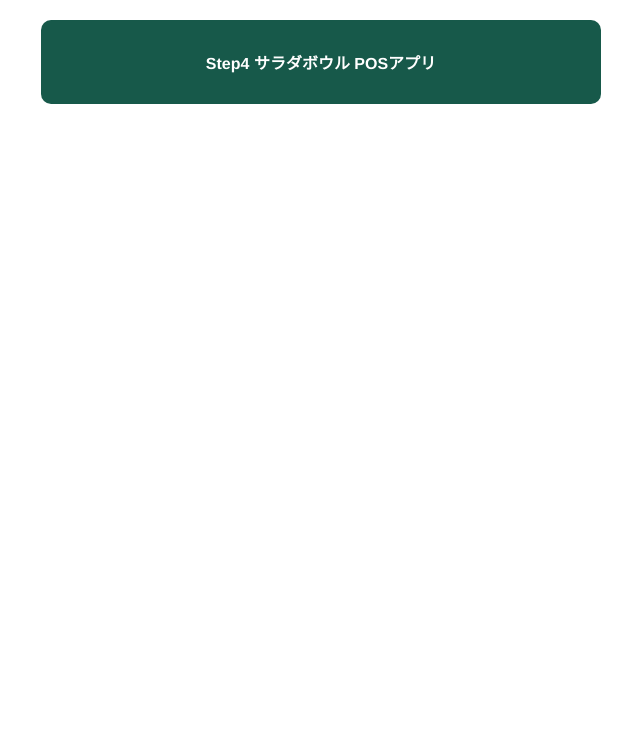
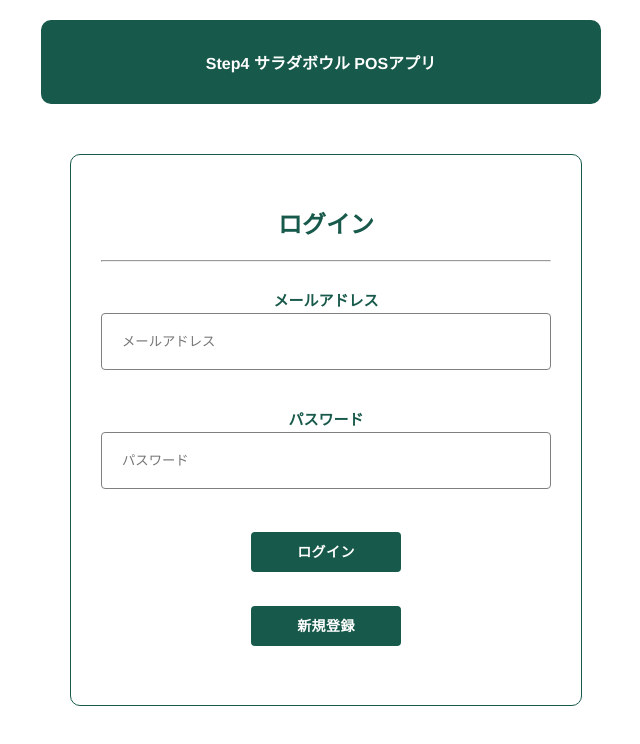
Before and after one commit to hkriauq/saladbowl_dx_team_react_app_pos_lv2, a React (Create React App) app: page / in a window 1280 px wide. Before the commit this address had no page. Shown: the top 744 px of the page, without its empty margins (319-959 px from the left). Built offline with nearby package versions, Linux system fonts and the light colour scheme.

Commit message:
App.js、LoginForm.js修正

```diff
--- a/src/App.js
+++ b/src/App.js
@@ -151,7 +151,7 @@ function App() {
       <body className="App-body">
         <Routes>
           <Route
-            path="/login"
+            path="/"
             element={
                 <LoginForm onRegister={handleRegister} />
             }
--- a/src/components/LoginForm.js
+++ b/src/components/LoginForm.js
@@ -5,7 +5,7 @@ import Button from '@mui/material/Button';
 function LoginForm({ onRegister }) {
   const initialValues = { username: "", mailAddress: "", password: "" };
   const [formValues, setFormValues] = useState(initialValues);
-  const [formErros, setFormErrors] = useState({});
+  const [formErrors, setFormErrors] = useState({});
   const [isSubmit, setIsSubmit] = useState(false);
 
   const handleChange = (e) => {
@@ -22,13 +22,13 @@ function LoginForm({ onRegister }) {
   };
 
   useEffect(() => {
-    console.log(formErros);
+    console.log(formErrors);
     //エラーなしでかつ送信されているなら。
-    if (Object.keys(formErros).length === 0 && isSubmit) {
+    if (Object.keys(formErrors).length === 0 && isSubmit) {
       console.log(formValues);
     } else {
     }
-  }, [formErros]);
+  }, [formErrors]);
 
   //バリデーションチェック
   const validate = (values) => {
@@ -81,7 +81,7 @@ function LoginForm({ onRegister }) {
               onChange={(e) => handleChange(e)}
             />
           </div>
-          <p className="errorMsg">{formErros.mailAddress}</p>
+          <p className="errorMsg">{formErrors.mailAddress}</p>
 
           <div className="formField">
             <label>パスワード</label>
@@ -93,7 +93,7 @@ function LoginForm({ onRegister }) {
               onChange={(e) => handleChange(e)}
             />
           </div>
-          <p className="errorMsg">{formErros.password}</p>
+          <p className="errorMsg">{formErrors.password}</p>
           <Button
             className="submitButton"
             onClick={(e) => {
@@ -101,10 +101,10 @@ function LoginForm({ onRegister }) {
               onRegister(); // 登録ボタンクリック時にonRegisterコールバックを実行
             }}
           >ログイン</Button>
-          {Object.keys(formErros).length === 0 && isSubmit && (
+          {Object.keys(formErrors).length === 0 && isSubmit && (
             <div className="msgOk">ログインに成功しました</div>
           )}
-          <Button>新規登録する</Button>
+          <Button>新規登録</Button>
         </div>
       </form>
     </div>
```
